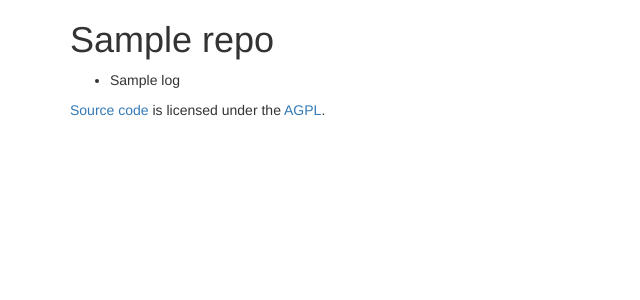
After one commit to wikimedia/labs-libraryupgrader, a Flask app: template web/templates/r.html in a window 1280 px wide. The commit adds this page. Shown: the top 300 px of the page, without its empty margins (0-640 px from the left). Run offline with Flask 2, Linux system fonts and the light colour scheme; the template is opened without the code that fills it: most values are stand-ins (such as "Sample title", 1, 10 or a date in 2020); some libraries are stand-ins or nearby versions.

Commit message:
Add repo page and infra for a log viewer
Change-Id: I056aa6714f21e8dd40d77de713c9963d1dd05f50

```diff
--- a/web/app.py
+++ b/web/app.py
@@ -23,6 +23,7 @@ from markdown import markdown
 import os
 import re
 
+LOGS = '/srv/logs/'
 RE_CODE = re.compile('`(.*?)`')
 
 app = Flask(__name__)
@@ -43,6 +44,38 @@ def get_data():
 def index():
     count = len(get_data())
     return render_template('index.html', count=count)
+
+
+@app.route('/r/<path:repo>')
+def r(repo):
+    # FIXME: do some validation on repo name
+    return render_template('r.html', repo=repo, logs=find_logs(repo))
+
+
+@app.route('/logs')
+def logs():
+    return 'Not yet implemented'
+
+
+def find_logs(repo):
+    for date in os.listdir(LOGS):
+        path = os.path.join(LOGS, date)
+        files = os.listdir(path)
+        old_repo = repo.replace('/', '_')
+        yield from [os.path.join(path, x)
+                    for x in files if x.startswith(old_repo)]
+        yield from _new_log_search(
+            repo,
+            [os.path.join(path, x)
+             for x in files if x.endswith('.json')]
+        )
+
+
+def _new_log_search(repo, files):
+    for fname in files:
+        with open(fname) as f:
+            if json.load(f)['repo'] == repo:
+                yield fname
 
 
 @app.route('/vulns/npm')
--- /dev/null
+++ b/web/templates/r.html
@@ -0,0 +1,11 @@
+{% extends "base.html" %}
+{% block subtitle %}{{repo}}{% endblock %}
+{% block main %}
+<h1>{{repo}}</h1>
+<ul>
+{% for log in logs %}
+<li>{{log}}</li>
+{% endfor %}
+</ul>
+
+{% endblock %}
--- a/web/templates/vulns_npm.html
+++ b/web/templates/vulns_npm.html
@@ -20,7 +20,7 @@
 <h5>Affected repositories ({{len(affected[advisory.id])}})</h5>
 <ul>
 {% for repo in sorted(affected[advisory.id]) %}
-<li>{{repo}}</li>
+    <li><a href="{{url_for('r', repo=repo)}}">{{repo}}</a></li>
 {% endfor %}
 </ul>
 {% endfor %}
```
